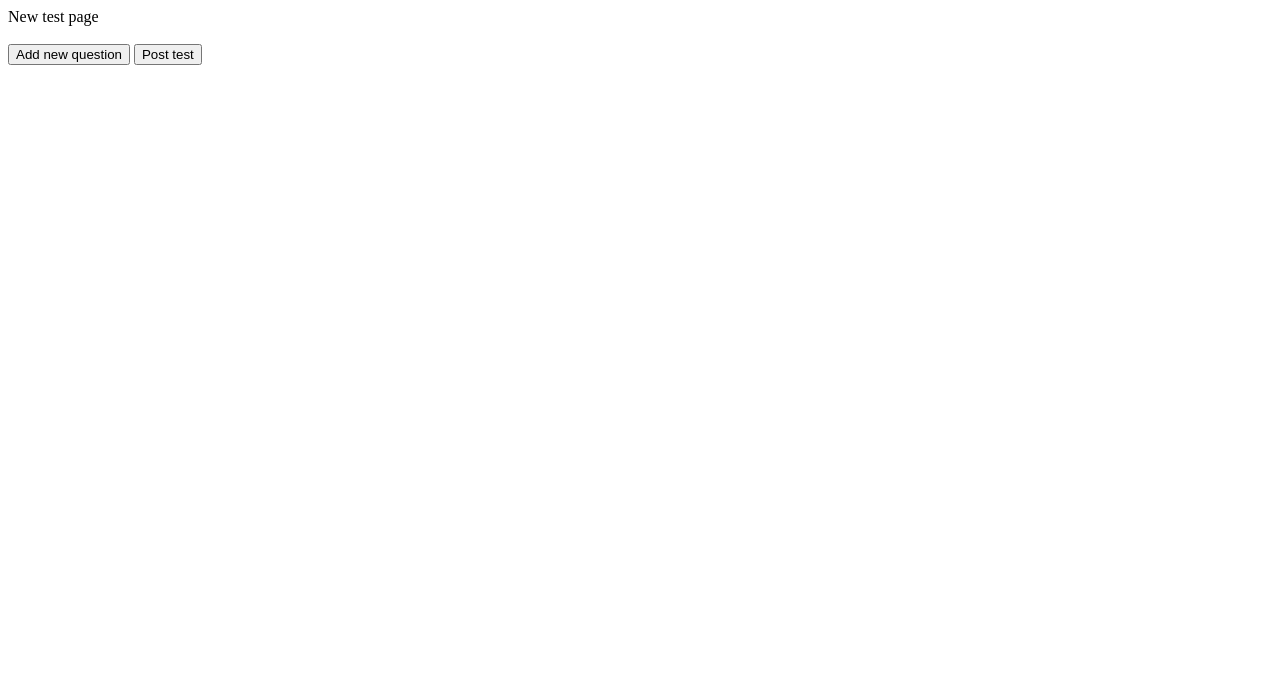
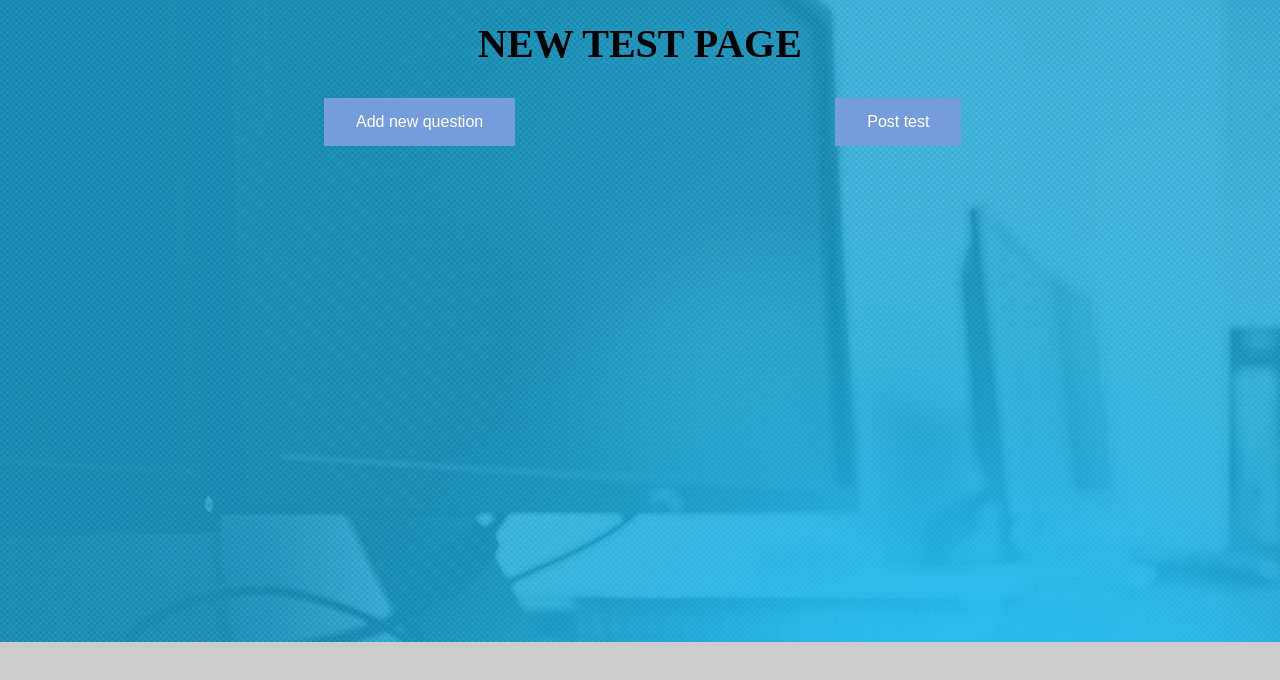
Before and after one commit to hyderabad19/team-10, a plain HTML site: page newtest.html in a window 1280 px wide. Drawn offline with Linux system fonts and the light colour scheme.

Commit message:
added css

```diff
--- a/newtest.html
+++ b/newtest.html
@@ -1,6 +1,39 @@
 <!DOCTYPE html>
 <html>
 <head>
+	<style>
+		body {
+  background-image: url("background.png");
+  background-repeat: no-repeat, repeat;
+  background-color: #cccccc;
+}
+#header {
+text-align: center;
+text-transform: uppercase;
+line-height: 1.8;
+font-size: 40px;
+font-weight: bold;
+font-family: "Times New Roman", Times, serif;
+
+}
+#butonid {
+	margin-left:25%;
+background-color: #769ddb; /* Green */
+  border: none;
+  color: white;
+  padding: 15px 32px;
+  text-align: center;
+  text-decoration: none;
+  display: inline-block;
+  font-size: 16px;
+}
+#myTable {
+font-family: Arial, Helvetica, sans-serif;
+margin-left:5%;
+
+}
+
+	</style>
 	<title></title>
 </head>
 <body>
@@ -27,16 +60,16 @@
 
 	<script src="https://www.gstatic.com/firebasejs/6.3.0/firebase.js"></script>
 	<script type="text/javascript" src="script.js"></script>
-
-	New test page
+<div id =header>
+	New test page</div>
 
 	<div id = "myTable">
 
 	</div>
 
 </table><br>
-<button onclick="myFunction()">Add new question</button>
-<button onclick="submitTest()">Post test</button>
+<button id ="butonid" onclick="myFunction()">Add new question</button>
+<button id ="butonid" onclick="submitTest()">Post test</button>
 
 <script>
 	window.qcount = 0;
@@ -48,7 +81,7 @@ function myFunction() {
 
   table.appendChild(label);
   var question = document.createElement("input");
-  question.setAttribute("id", "question**" + String(window.qcount));
+  question.setAttribute("id", "question**" + String(window.qcount),"width:100%");
   table.appendChild(question);
   var br = document.createElement("br");
   table.appendChild(br);
```
Also changed, not shown: taketest.html (+27 -0 lines), background.png (renamed from business-background-images-for-websites-1.png).
